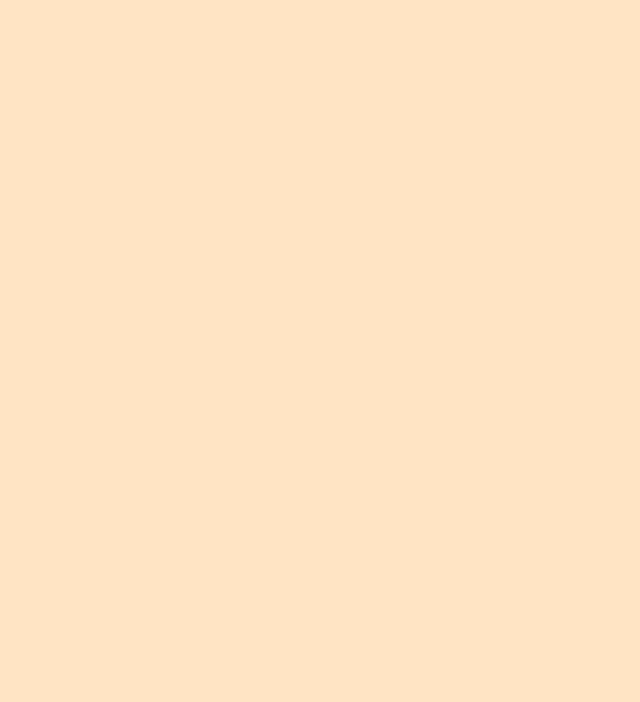
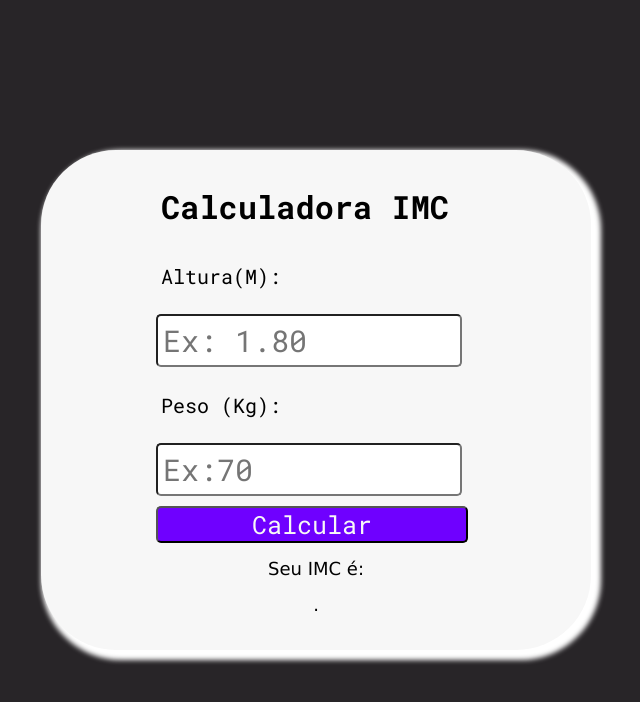
Before and after one commit to lbarbosac/Tabela-IMC, a plain HTML site: page index.html in a window 1280 px wide. Shown: the whole page, without its empty margins (324-964 px from the left). Drawn offline with Linux system fonts and the light colour scheme.

Commit message:
finalizado

```diff
--- a/index.html
+++ b/index.html
@@ -4,11 +4,38 @@
     <meta charset="UTF-8">
     <meta name="viewport" content="width=device-width, initial-scale=1.0">
     <title>Calculadora IMC</title>
+
+    <link rel="preconnect" href="https://fonts.googleapis.com">
+    <link rel="preconnect" href="https://fonts.gstatic.com" crossorigin>
+    <link href="https://fonts.googleapis.com/css2?family=Roboto+Mono:ital,wght@0,100..700;1,100..700&display=swap" rel="stylesheet">
+
     <link rel="stylesheet" href="style.css">
 </head>
 <body>
-    <div class="container">
-
-    </div>
+    <main>
+        <div class="container">
+            <h1>Calculadora IMC</h1>
+            <div id="div-altura">
+                <label for="altura">Altura(M):</label>
+                <input type="text" id="altura" placeholder="Ex: 1.80">
+            </div>
+            <div id="div-peso">
+                <label for="peso">Peso (Kg):</label>
+                <input type="text" id="peso" placeholder="Ex:70">
+            </div>
+            <div id="div-calculo">
+                <button id="calcular">Calcular</button>
+            </div>
+            <div class="containerSpan">
+                <span id="resultado">
+                    Seu IMC é:
+                </span>
+                <span id="classificacao">
+                    .
+                </span>
+            </div>
+        </div>
+    </main>
+    <script src="script.js"></script>
 </body>
 </html>
--- /dev/null
+++ b/script.js
@@ -0,0 +1,37 @@
+let resultado = document.getElementById('resultado');
+let calcular = document.getElementById("calcular");
+let classificacao = document.getElementById('classificacao');
+
+let valorImc;
+
+calcular.addEventListener('click', CalculateIMC => {
+    let altura = document.querySelector("#altura").value;
+    let peso = document.querySelector("#peso").value;
+    let valorImc = peso/(altura*altura);
+    parseFloat (valorImc);
+    console.log (valorImc);
+    resultado.innerHTML = "Seu IMC é: " + valorImc
+    if(valorImc == isNaN){
+        alert("Valor invalidos");
+    } else if(valorImc < 18.5){
+        classificacao.innerHTML = "Classificação: Baixo Peso"
+    }
+    else if(valorImc >= 18.5 && valorImc < 24.9){
+        classificacao.innerHTML = "Classificação Peso Normal"
+    }
+    else if (valorImc >= 25 && valorImc < 29.9){
+        classificacao.innerHTML = "Classificação: Excesso de Peso"
+    }
+    else if (valorImc >= 30){
+        classificacao.innerHTML = "Classificação: Obesidade"
+    }
+    else if (valorImc >= 30 && valorImc < 35){
+        classificacao.innerHTML = "Classificação:Obesidade Grau I"
+    }
+    else if (valorImc >= 35 && valorImc < 40){
+        classificacao.innerHTML = "Classificação: Obesidade Grau Ii"
+    }
+    else if (valorImc >= 40){
+        classificacao.innerHTML = "Classificação: Obesidade Grau III"
+    }
+});
--- a/style.css
+++ b/style.css
@@ -1,8 +1,79 @@
+* {
+    margin: 0;
+    padding: 0;
+    box-sizing: border-box;
+    font-family: "Roboto Mono", monospace;
+    font-optical-sizing: auto;
+}
+
 body {
-    background-color: bisque;
+    background-color: rgb(40, 37, 40);
+    display: flex;
+    align-items: center;
+    justify-content: center;
+    height: 100vh;
 }
 
 .container {
-    width: 800px;
-    height: 400px;
+    padding: 15px;
+    width: 550px;
+    height: 500px;
+    background-color: #f7f7f7;
+    box-shadow: 5px 5px 5px 5px #fff;
+    border-radius: 75px;
 }
+
+#div-altura, #div-peso, #div-calculo {
+    width: 80%;
+    display: flex;
+    flex-direction: column;
+    justify-items: center;
+}
+
+input, label {
+    border-radius: 5px;
+    padding: 5px;
+    margin: 10px;
+}
+
+label {
+    font-size: 20px;
+    margin-left: 100px;
+}
+
+input {
+    font-size: 30px;
+    margin-left: 100px;
+}
+
+h1 {
+    display: flex;
+    margin-left: 85px;
+    padding: 20px;
+}
+
+button {
+    cursor: pointer;
+    border-radius: 5px;
+    font-size: 25px;
+    margin-left: 100px;
+    width: 75%;
+    background-color: #6f00ff;
+    color: #f7f7f7;
+}
+
+button:hover {
+    color: #fff;
+    background-color: #5401c1;
+}
+.containerSpan{
+    display: flex;
+    justify-content: center;
+    align-items: center;
+    flex-direction: column;
+}
+span{
+    margin-top: 15px;
+    font-size: large;
+    font-family: Verdana, Geneva, Tahoma, sans-serif;
+}
```
